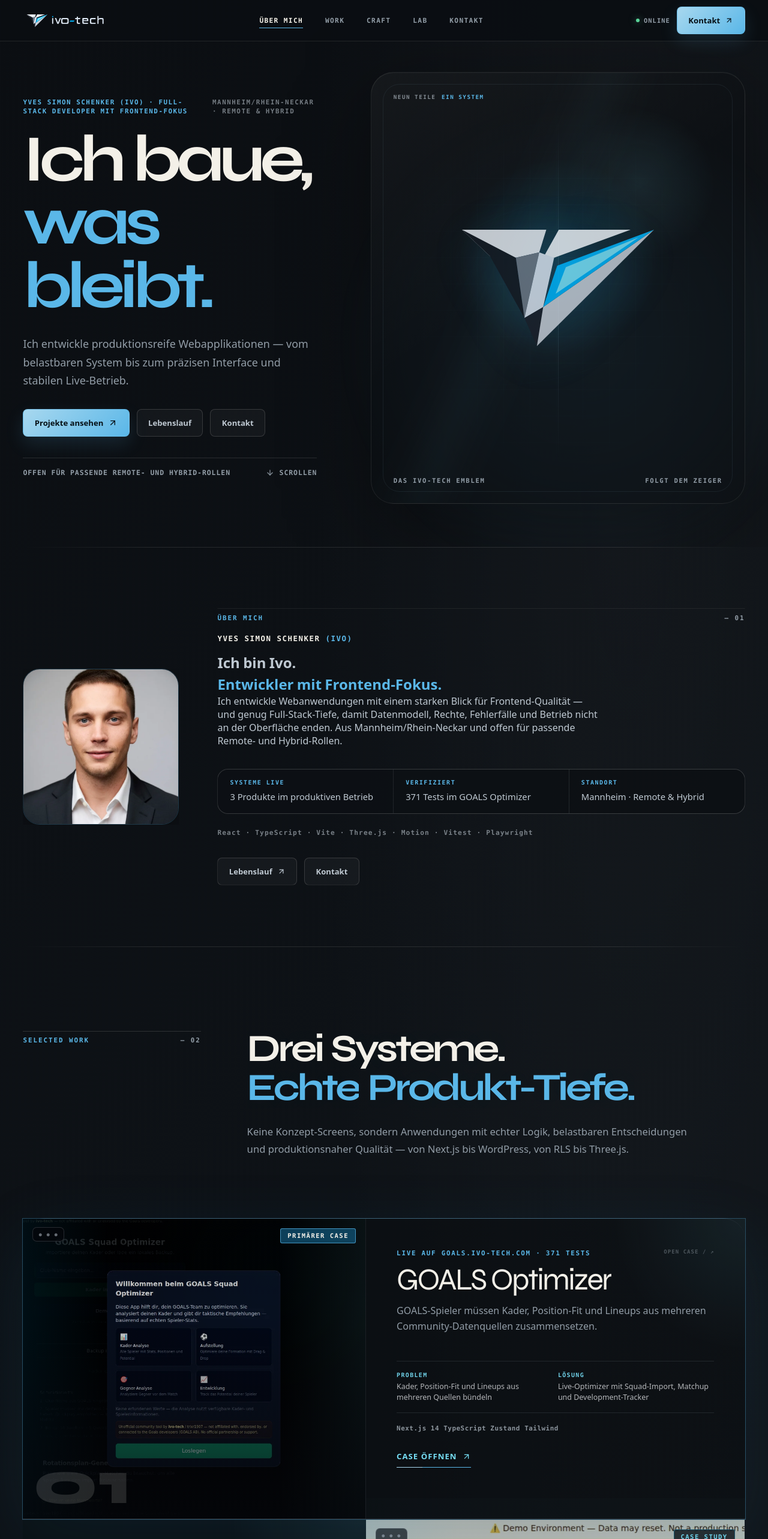
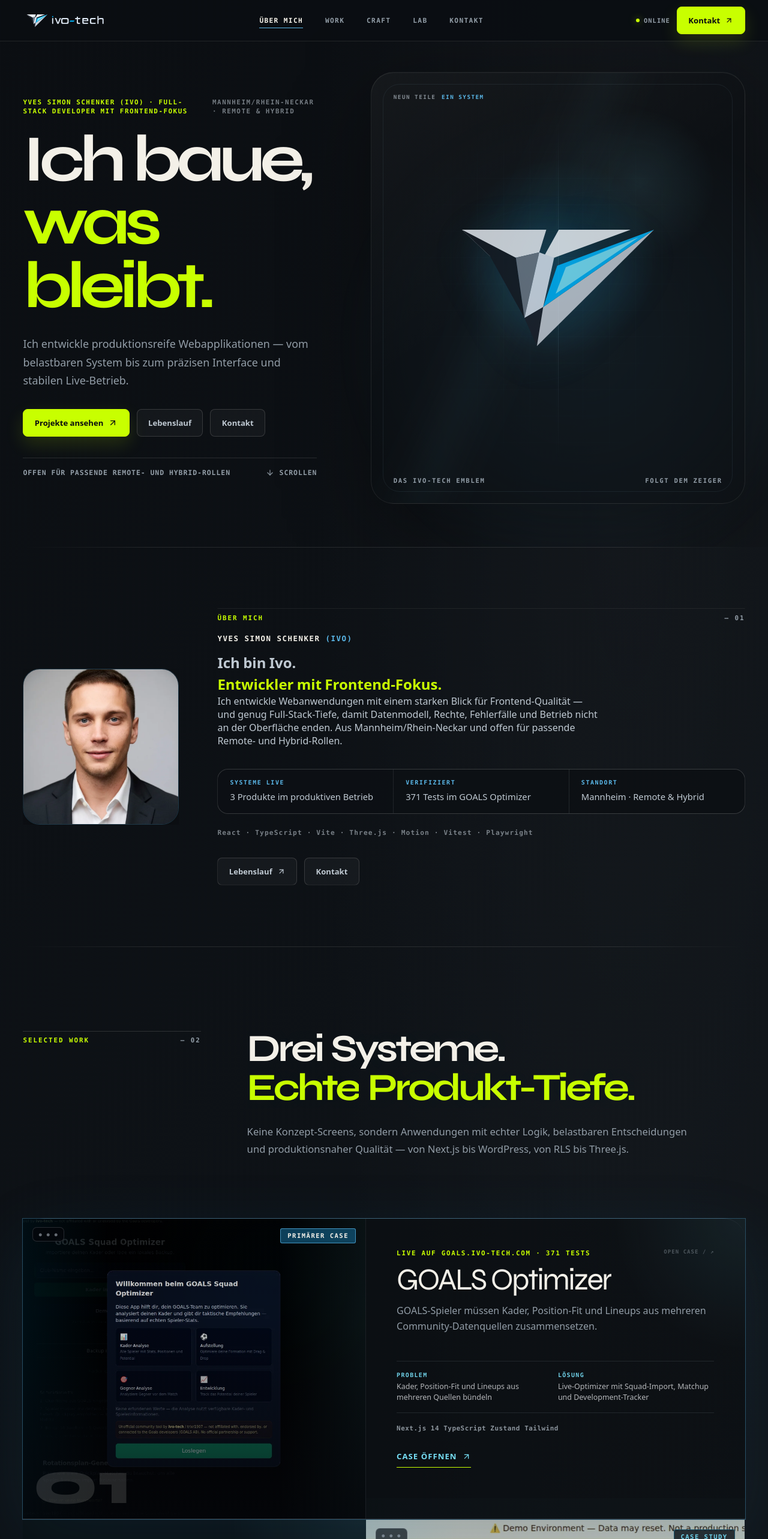
Before and after one commit to trixr1907/ivo-tech-portfolio-standalone, a React (Vite) app: page / in a window 1280 px wide. Shown: the top 2566 px of the page at 60% size. Built offline with nearby package versions, Linux system fonts and the light colour scheme.

Commit message:
style: introduce Electric Lime accent (phase 2 — visible elements)

```diff
--- a/src/App.css
+++ b/src/App.css
@@ -10,6 +10,9 @@
   --ice: #a8d8ef;
   --blue: #397fa5;
   --orange: #ff9b42;
+  --accent: #C8FF00;
+  --accent-dim: rgba(200, 255, 0, 0.2);
+  --primary: #0A0C10;
   --font-display: 'Syne', ui-sans-serif, system-ui, sans-serif;
   --font-body: ui-sans-serif, system-ui, -apple-system, BlinkMacSystemFont, 'Segoe UI', sans-serif;
   --font-mono: ui-monospace, 'SFMono-Regular', Consolas, monospace;
@@ -30,16 +33,16 @@ body { min-width: 320px; min-height: 100vh; margin: 0; overflow-x: hidden; backg
 main, header, footer { position: relative; z-index: 1; }
 button, a { font: inherit; }
 a { color: inherit; text-decoration: none; }
-a:focus-visible, button:focus-visible { outline: 2px solid var(--cyan); outline-offset: 4px; border-radius: 4px; }
+a:focus-visible, button:focus-visible { outline: 2px solid var(--accent); outline-offset: 4px; border-radius: 4px; }
 img, video, canvas { display: block; max-width: 100%; }
 h1, h2, h3, p { margin: 0; }
-em { color: var(--cyan); font-style: normal; }
-::selection { color: #001018; background: var(--cyan); }
+em { color: var(--accent); font-style: normal; }
+::selection { color: var(--primary); background: var(--accent); }
 
 @font-face { font-family: 'Syne'; src: url('/fonts/syne-latin.woff2') format('woff2'); font-style: normal; font-weight: 400 800; font-display: swap; }
 .sr-only { position: absolute; width: 1px; height: 1px; padding: 0; margin: -1px; overflow: hidden; clip: rect(0,0,0,0); white-space: nowrap; border: 0; }
 
-.skip-link { position: fixed; top: .7rem; left: .8rem; z-index: 10000; transform: translateY(-180%); padding: .75rem 1rem; border-radius: 999px; color: #001018; background: var(--cyan); font-weight: 800; }
+.skip-link { position: fixed; top: .7rem; left: .8rem; z-index: 10000; transform: translateY(-180%); padding: .75rem 1rem; border-radius: 999px; color: var(--primary); background: var(--accent); font-weight: 800; }
 .skip-link:focus { transform: translateY(0); }
 
 .loader { position: fixed; inset: 0; z-index: 9999; display: grid; place-items: center; background: var(--black); }
@@ -60,9 +63,9 @@ em { color: var(--cyan); font-style: normal; }
 .h-link.is-active::after { content: ''; position: absolute; left: .75rem; right: .75rem; bottom: .55rem; height: 1px; background: var(--cyan); }
 .h-right { display: flex; align-items: center; gap: .7rem; }
 .h-status { display: inline-flex; align-items: center; gap: .45rem; color: var(--muted); font: 700 .65rem/1 var(--font-mono); letter-spacing: .1em; text-transform: uppercase; }
-.pulse-dot { width: 6px; height: 6px; border-radius: 50%; background: #59d499; box-shadow: 0 0 12px rgba(89,212,153,.6); }
+.pulse-dot { width: 6px; height: 6px; border-radius: 50%; background: var(--accent); box-shadow: 0 0 12px rgba(200,255,0,.5); }
 .h-btn, .btn-primary, .btn-ghost { display: inline-flex; min-height: 46px; align-items: center; justify-content: center; gap: .5rem; padding: .75rem 1.15rem; border: 1px solid rgba(243,240,232,.15); border-radius: 8px; font-size: .82rem; font-weight: 800; cursor: pointer; }
-.h-btn, .btn-primary { border-color: rgba(90,183,232,.45); color: #061016; background: linear-gradient(135deg,var(--ice),var(--cyan)); box-shadow: 0 12px 30px rgba(90,183,232,.14); }
+.h-btn, .btn-primary { border-color: var(--accent); color: var(--primary); background: var(--accent); box-shadow: 0 12px 30px rgba(200,255,0,.14); }
 .btn-ghost { color: var(--silver); background: rgba(243,240,232,.035); }
 .btn-ghost:hover { border-color: rgba(90,183,232,.4); color: var(--white); }
 .h-burger { display: none; width: 46px; height: 46px; padding: 0; border: 1px solid rgba(243,240,232,.14); border-radius: 10px; background: rgba(243,240,232,.035); }
@@ -71,7 +74,7 @@ em { color: var(--cyan); font-style: normal; }
 .mobile-menu nav { display: grid; width: min(420px,calc(100% - 2rem)); }
 .mobile-menu-link { display: flex; min-height: 58px; align-items: center; justify-content: center; border-bottom: 1px solid rgba(243,240,232,.08); color: var(--white); font-family: var(--font-display); font-size: clamp(1.4rem,6vw,2rem); font-weight: 700; }
 
-.hero-eyebrow { display: flex; justify-content: space-between; gap: 1rem; margin-bottom: 1.2rem; color: var(--cyan); font: 800 .68rem/1.4 var(--font-mono); letter-spacing: .14em; text-transform: uppercase; }
+.hero-eyebrow { display: flex; justify-content: space-between; gap: 1rem; margin-bottom: 1.2rem; color: var(--accent); font: 800 .68rem/1.4 var(--font-mono); letter-spacing: .14em; text-transform: uppercase; }
 .hero-eyebrow > span { min-width: 0; }
 .hero-eyebrow-location { color: rgba(191,201,210,.58); }
 .hero-title { color: var(--white); font-family: var(--font-display); font-weight: 700; line-height: .88; letter-spacing: -.075em; }
@@ -83,7 +86,7 @@ em { color: var(--cyan); font-style: normal; }
 .sec-title-line { display: block; }
 .sec-title-word { display: inline-block; overflow: hidden; margin-right: .22em; padding: .02em 0 .08em; vertical-align: top; }
 .sec-title-word-inner { display: inline-block; }
-.sec-title-em { color: var(--cyan); font-style: normal; }
+.sec-title-em { color: var(--accent); font-style: normal; }
 
 @media (max-width: 960px) {
   .site-header { min-height: 58px; padding: .45rem .9rem; }
--- a/src/components/NotFoundPage.css
+++ b/src/components/NotFoundPage.css
@@ -49,7 +49,7 @@
 
 .not-found-code {
   margin: 0 0 1rem;
-  color: var(--cyan);
+  color: var(--accent);
   font-size: 0.75rem;
   font-weight: 750;
   letter-spacing: 0.16em;
@@ -99,13 +99,13 @@
 }
 
 .not-found-actions .not-found-primary {
-  border-color: var(--cyan);
-  color: var(--black);
-  background: var(--cyan);
+  border-color: var(--accent);
+  color: var(--primary);
+  background: var(--accent);
 }
 
 .not-found-actions .not-found-primary:hover,
 .not-found-actions .not-found-primary:focus-visible {
-  color: var(--black);
-  background: var(--cyan-light);
+  color: var(--primary);
+  background: var(--accent);
 }
--- a/src/components/legal/legal.css
+++ b/src/components/legal/legal.css
@@ -14,7 +14,7 @@
 
 .legal-back {
   display: inline-block;
-  color: var(--cyan, #00b7ff);
+  color: var(--accent, #C8FF00);
   text-decoration: none;
   font-size: 0.85rem;
   font-weight: 600;
@@ -60,7 +60,7 @@
 }
 
 .legal-page a {
-  color: var(--cyan, #00b7ff);
+  color: var(--accent, #C8FF00);
   text-decoration: underline;
   text-decoration-thickness: 1px;
   text-underline-offset: 3px;
--- a/src/components/showcase/showcase.css
+++ b/src/components/showcase/showcase.css
@@ -158,7 +158,7 @@
 
 .project-card__eyebrow,
 .project-modal__eyebrow {
-  color: var(--cyan);
+  color: var(--accent);
   font-size: 0.68rem;
   font-weight: 800;
   letter-spacing: 0.16em;
@@ -293,7 +293,7 @@
   width: 44px;
   height: 44px;
   margin: 1rem 1rem -3.75rem auto;
-  border: 1px solid rgba(220, 230, 242, 0.16);
+  border: 1px solid var(--accent-dim);
   border-radius: 999px;
   color: var(--white);
   background: rgba(5, 7, 11, 0.72);
@@ -781,7 +781,7 @@
   margin-top: 1.2rem;
   padding: 0.55rem 0;
   border: 0;
-  border-bottom: 1px solid var(--cyan);
+  border-bottom: 1px solid var(--accent);
   border-radius: 0;
   background: transparent;
 }
@@ -870,7 +870,7 @@
   height: 1px;
   transform: scaleX(.35);
   transform-origin: left;
-  background: var(--ice);
+  background: var(--accent);
   transition: transform .3s var(--ease-expo);
 }
 .project-card__button:hover .project-card__cta::after { transform: scaleX(1); }
--- a/src/relaunch.css
+++ b/src/relaunch.css
@@ -34,7 +34,7 @@
 
 .hero-copy { max-width: 720px; }
 .hero-copy .hero-title { font-size: clamp(4rem, 8.6vw, 8.75rem); }
-.hero-copy .hero-title .title-line:last-child > span { color: var(--cyan); }
+.hero-copy .hero-title .title-line:last-child > span { color: var(--accent); }
 .hero-copy .hero-sub { max-width: 650px; margin-top: 1.8rem; font-size: clamp(1.05rem, 1.4vw, 1.25rem); line-height: 1.7; }
 .hero-copy .hero-ctas { margin-top: 2rem; }
 .hero-meta {
@@ -116,7 +116,7 @@
 .relaunch-section-head .relaunch-lead, .showcase-head .relaunch-lead { grid-column: 2; max-width: 760px; color: var(--muted); font-size: clamp(1rem,1.3vw,1.18rem); line-height: 1.75; }
 .relaunch-kicker-row { display: flex; justify-content: space-between; gap: 1rem; padding-top: .65rem; border-top: 1px solid rgba(243,240,232,.14); }
 .relaunch-kicker, .relaunch-index { font: 800 .68rem/1 var(--font-mono); letter-spacing: .18em; text-transform: uppercase; }
-.relaunch-kicker { color: var(--cyan); }
+.relaunch-kicker { color: var(--accent); }
 .relaunch-index { color: var(--muted); }
 
 .about-relaunch-section { padding-top: clamp(4rem, 8vw, 7rem); padding-bottom: clamp(4rem, 8vw, 7rem); }
@@ -152,11 +152,11 @@
 .craft-section { background: linear-gradient(180deg, transparent, rgba(18,23,29,.48), transparent); }
 .principles-grid { display: grid; grid-template-columns: repeat(3,1fr); gap: 1px; margin-bottom: clamp(3rem,7vw,6rem); border: 1px solid rgba(243,240,232,.09); border-radius: 28px; overflow: hidden; background: rgba(243,240,232,.08); }
 .principle-card { min-height: 0; padding: clamp(1.6rem,3vw,2.8rem); background: rgba(11,14,18,.96); }
-.principle-icon { display: grid; place-items: center; width: 42px; height: 42px; margin-bottom: 1.9rem; border: 1px solid rgba(90,183,232,.28); border-radius: 50%; color: var(--cyan); background: rgba(90,183,232,.07); }
-.principle-label { color: var(--cyan); font: 800 .68rem/1 var(--font-mono); letter-spacing: .17em; text-transform: uppercase; }
+.principle-icon { display: grid; place-items: center; width: 42px; height: 42px; margin-bottom: 1.9rem; border: 1px solid var(--accent-dim); border-radius: 50%; color: var(--accent); background: rgba(200,255,0,.07); }
+.principle-label { color: var(--accent); font: 800 .68rem/1 var(--font-mono); letter-spacing: .17em; text-transform: uppercase; }
 .principle-card h3 { margin: 1.1rem 0 .9rem; color: var(--white); font-family: var(--font-display); font-size: clamp(1.5rem,2.1vw,2.3rem); line-height: 1.04; letter-spacing: -.045em; }
 .principle-card p { color: var(--muted); line-height: 1.7; }
-.principle-proof { display: inline-flex; min-height: 44px; align-items: center; gap: .45rem; margin-top: 1.35rem; color: var(--cyan); font: 750 .72rem/1.5 var(--font-mono); letter-spacing: .04em; }
+.principle-proof { display: inline-flex; min-height: 44px; align-items: center; gap: .45rem; margin-top: 1.35rem; color: var(--accent); font: 750 .72rem/1.5 var(--font-mono); letter-spacing: .04em; }
 .principle-proof:hover { color: var(--white); }
 .craft-stack-line { margin: 0; color: rgba(191,201,210,.6); font: 700 .7rem/1.6 var(--font-mono); letter-spacing: .1em; }
 .craft-section .principles-grid { margin-bottom: 1.6rem; }
@@ -165,9 +165,9 @@
 .lab-relaunch-grid { display: grid; grid-template-columns: repeat(4,1fr); gap: 1px; border: 1px solid rgba(243,240,232,.09); border-radius: 28px; overflow: hidden; background: rgba(243,240,232,.08); }
 .lab-relaunch-card { min-height: 0; padding: clamp(1.4rem,2.5vw,2.4rem); background: linear-gradient(145deg, rgba(18,23,29,.96), rgba(11,14,18,.98)); }
 .lab-relaunch-top { display: flex; justify-content: space-between; align-items: center; margin-bottom: 1.9rem; color: var(--cyan); }
-.lab-relaunch-icon { display: grid; place-items: center; width: 42px; height: 42px; margin-bottom: 1.4rem; border: 1px solid rgba(90,183,232,.28); border-radius: 50%; color: var(--cyan); background: rgba(90,183,232,.07); }
+.lab-relaunch-icon { display: grid; place-items: center; width: 42px; height: 42px; margin-bottom: 1.4rem; border: 1px solid var(--accent-dim); border-radius: 50%; color: var(--accent); background: rgba(200,255,0,.07); }
 .lab-relaunch-num { color: rgba(191,201,210,.5); font: 700 .68rem/1 var(--font-mono); letter-spacing: .16em; }
-.lab-relaunch-tag, .lab-relaunch-kicker { color: var(--cyan); font: 800 .64rem/1.4 var(--font-mono); letter-spacing: .13em; text-transform: uppercase; }
+.lab-relaunch-tag, .lab-relaunch-kicker { color: var(--accent); font: 800 .64rem/1.4 var(--font-mono); letter-spacing: .13em; text-transform: uppercase; }
 .lab-relaunch-card h3 { margin: 1rem 0 .8rem; color: var(--white); font-family: var(--font-display); font-size: clamp(1.4rem,2vw,2rem); line-height: 1.02; letter-spacing: -.04em; }
 .lab-relaunch-card p { margin-top: 1.2rem; color: var(--muted); line-height: 1.65; }
 
```
